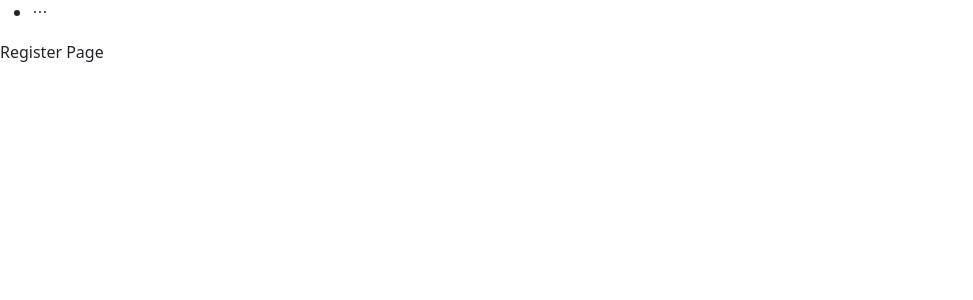
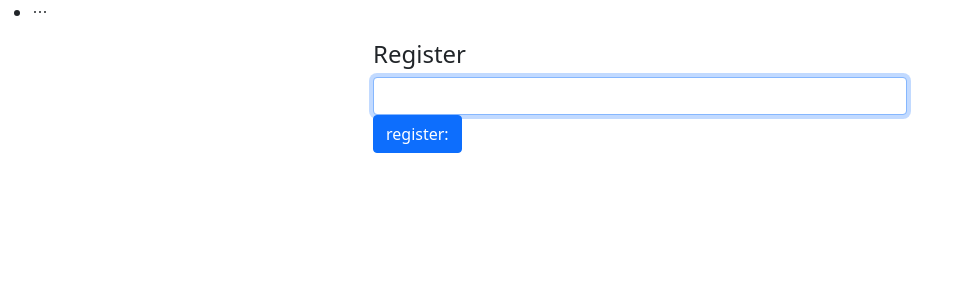
Before and after one commit to Shelbypol/mern-ecomm, a React (Create React App) app in the folder client/: page /register in a window 1280 px wide. Shown: the top 300 px of the page, without its empty margins (0-973 px from the left). Built offline with nearby package versions, Linux system fonts and the light colour scheme; the HTML template or start-up script is replaced by a standard one.

Commit message:
register form added

```diff
--- a/client/src/pages/auth/Register.js
+++ b/client/src/pages/auth/Register.js
@@ -1,9 +1,31 @@
-import React from "react";
+import React, { useState } from "react";
 
 const Register = () =>{
+
+    const [email,setEmail ] = useState("")
+
+    const handleSubmit = (e) => {
+    }
+
+    const registerForm = () => <form onSubmit={handleSubmit}>
+        <input type="email" className="form-control" value={email} onChange={e => setEmail(e.target.value) } autoFocus></input>
+    </form>
+
     return (
-        <div>
-            <p>Register Page</p>
+        <div className="container P-5">
+            <div className="row">
+                <div className="col-md-6 offset-md-3">
+                    <h4>Register</h4>
+                    {registerForm()}
+                    <button type="submit" className="btn btn-primary btn-raised" name="register">register:</button>
+                    <span> {email}</span>
+                </div>
+                {/* <div className="col-md-6 offset-md-9">
+
+                </div> */}
+            </div>
+
+
         </div>
     )
 };
```
